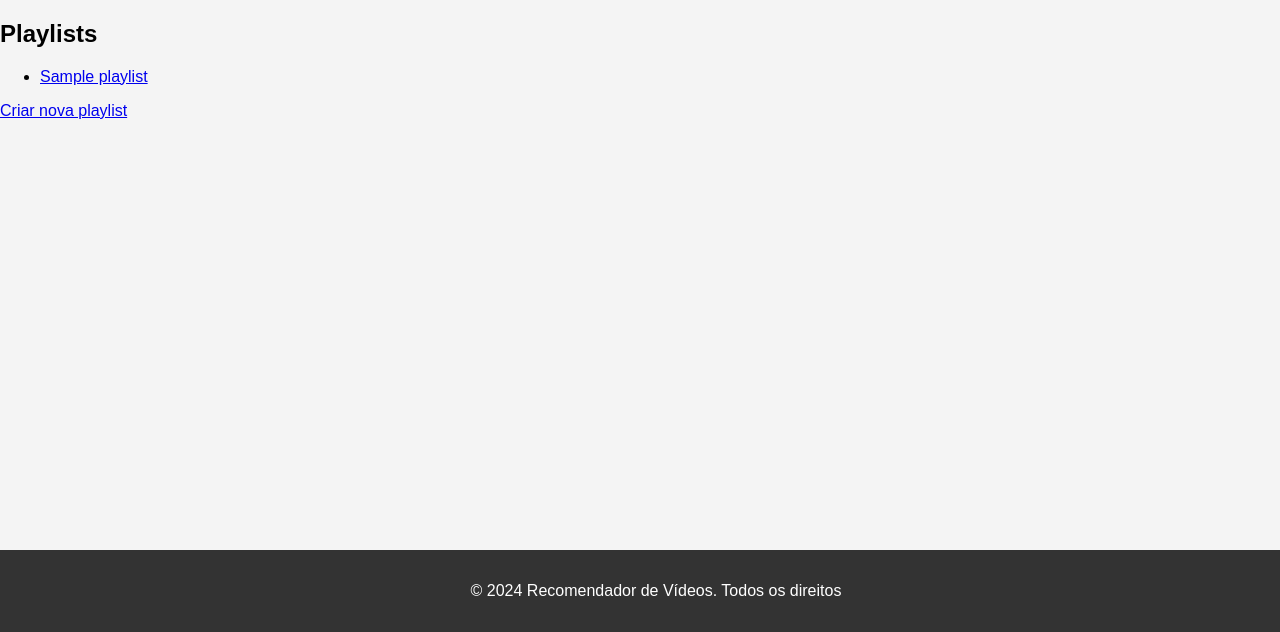
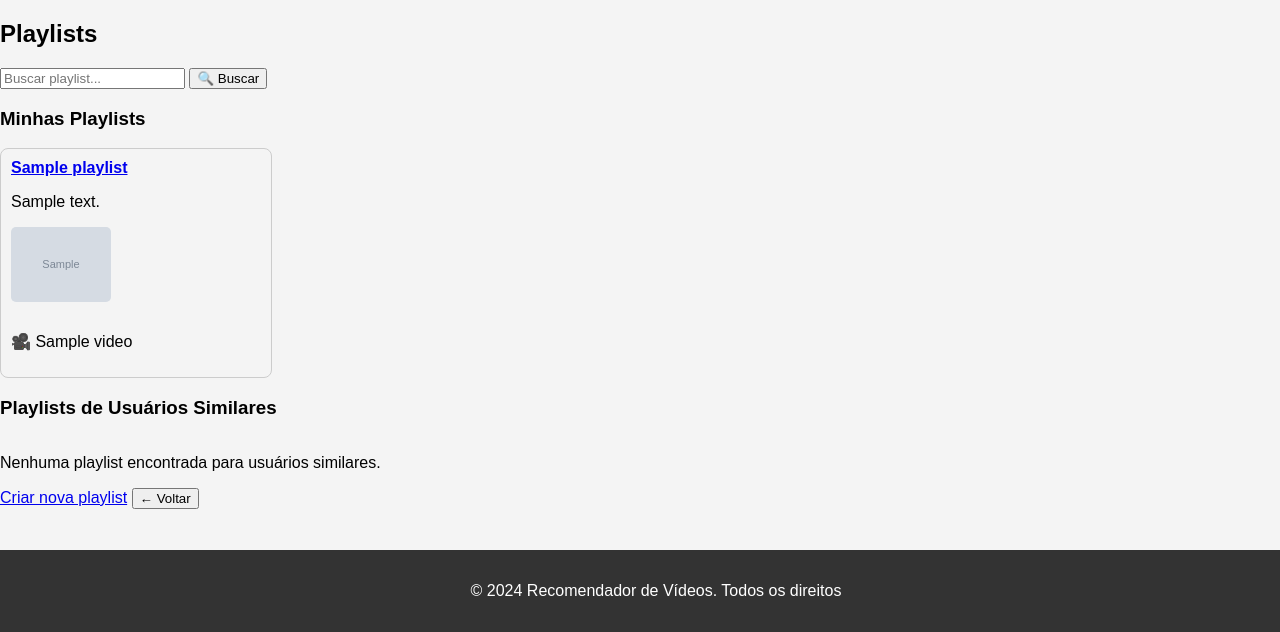
Before and after one commit to GetJose/SR_YT_collab, a Django app: page /playlists/ in a window 1280 px wide. Shown: the part 168-800 px from the top of the page. Run offline with Django 5.2, Linux system fonts and the light colour scheme; a user stored in the database is signed in; tables that the repository leaves empty hold one stand-in row (values such as "Sample post"); grey boxes marked "Sample" are stand-in pictures; parts of the project's set-up code (start-up, migrations or seed data) failed here and were passed over.

Commit message:
changing the way playlists are listed, and the way videos are sent to them

```diff
--- a/recomendador_videos/playlists/views/lista.py
+++ b/recomendador_videos/playlists/views/lista.py
@@ -2,9 +2,33 @@ from django.shortcuts import render
 from django.contrib.auth.mixins import LoginRequiredMixin
 from django.views import View
 from ..models import Playlist
+from django.db.models import Q
+from recomendador_videos.recomendacao.services.similaridade import calcular_similaridade_usuarios
 
 class ListaPlaylistsView(LoginRequiredMixin, View):
     template_name = 'apps/playlists/lista_playlists.html'
+
     def get(self, request):
-        playlists = Playlist.objects.all()
-        return render(request, self.template_name, {'playlists': playlists})
+        query = request.GET.get("q", "")
+        usuario = request.user
+
+        # 1️⃣ Playlists do próprio usuário
+        minhas_playlists = Playlist.objects.filter(usuario=usuario)
+
+        # 2️⃣ Pesquisar playlists por nome ou descrição (todas as playlists do BD)
+        if query:
+            playlists_pesquisa = Playlist.objects.filter(Q(nome__icontains=query) | Q(descricao__icontains=query))
+        else:
+            playlists_pesquisa = Playlist.objects.none()
+
+        # 3️⃣ Playlists de usuários semelhantes
+        similaridade = calcular_similaridade_usuarios(usuario)
+        usuarios_similares = list(similaridade.keys())[:3]
+        playlists_similares = Playlist.objects.filter(usuario__in=usuarios_similares)
+
+        return render(request, self.template_name, {
+            "minhas_playlists": minhas_playlists,
+            "playlists_pesquisa": playlists_pesquisa,
+            "playlists_similares": playlists_similares,
+            "query": query
+        })
--- a/recomendador_videos/static/css/main.css
+++ b/recomendador_videos/static/css/main.css
@@ -451,6 +451,15 @@ nav ul .submenu li a:hover {
     background-color: #c62828;
   }
 
+  .playlist-container { display: flex; flex-wrap: wrap; gap: 10px; }
+  .playlist-item { border: 1px solid #ccc; padding: 10px; border-radius: 8px; width: 250px; }
+  .more-videos { color: gray; font-style: italic; }
+  .playlist-thumbnail {
+    width: 100px;
+    height: auto;
+    border-radius: 5px;
+    margin-bottom: 10px;
+}
 
 /* Responsividade */
 @media (max-width: 768px) {
--- a/recomendador_videos/templates/apps/playlists/adicionar_video.html
+++ b/recomendador_videos/templates/apps/playlists/adicionar_video.html
@@ -28,7 +28,7 @@
 
 
         <button type="submit" class="btn btn-primary mt-3">Adicionar</button>
-        <a href="{% url 'detalhe_playlist' playlist.id %}" class="btn btn-secondary mt-3">Voltar</a>
+        <button class="btn btn-secondary" onclick="history.back()">← Voltar</button>
     </form>
 </div>
 
--- a/recomendador_videos/templates/apps/playlists/deletar_playlist.html
+++ b/recomendador_videos/templates/apps/playlists/deletar_playlist.html
@@ -5,5 +5,6 @@
 <form method="post">
     {% csrf_token %}
     <button type="submit">Confirmar</button>
+    <button class="btn btn-secondary" onclick="history.back()">← Voltar</button>
 </form>
 {% endblock %}
--- a/recomendador_videos/templates/apps/playlists/editar_playlist.html
+++ b/recomendador_videos/templates/apps/playlists/editar_playlist.html
@@ -29,6 +29,7 @@
         </li>
     {% endfor %}
 </ul>
+<button class="btn btn-secondary" onclick="history.back()">← Voltar</button>
 <script>
     const atualizarOrdemUrl = "{% url 'atualizar_ordem_videos' %}";
     const csrfToken = "{{ csrf_token }}";
--- a/recomendador_videos/templates/apps/playlists/lista_playlists.html
+++ b/recomendador_videos/templates/apps/playlists/lista_playlists.html
@@ -1,10 +1,26 @@
 {% extends 'base.html' %}
 {% block content %}
 <h2>Playlists</h2>
-<ul>
-    {% for playlist in playlists %}
-        <li><a href="{% url 'detalhe_playlist' playlist.id %}">{{ playlist.nome }}</a></li>
-    {% endfor %}
-</ul>
+
+<!-- Barra de Pesquisa -->
+<form method="get">
+    <input type="text" name="q" placeholder="Buscar playlist..." value="{{ query }}">
+    <button type="submit">🔍 Buscar</button>
+</form>
+<!-- Resultados da Pesquisa -->
+{% if query %}
+    <h3>Resultados da Pesquisa</h3>
+    {% include "apps/playlists/playlist_list.html" with playlists=playlists_pesquisa show_radio=False empty_message="Nenhuma playlist encontrada." %}
+{% endif %}
+
+<!-- Minhas Playlists -->
+<h3>Minhas Playlists</h3>
+{% include "apps/playlists/playlist_list.html" with playlists=minhas_playlists show_radio=False empty_message="Você ainda não criou playlists." %}
+
+<!-- Playlists de Usuários Similares -->
+<h3>Playlists de Usuários Similares</h3>
+{% include "apps/playlists/playlist_list.html" with playlists=playlists_similares show_radio=False empty_message="Nenhuma playlist encontrada para usuários similares." %}
+
 <a href="{% url 'criar_playlist' %}">Criar nova playlist</a>
+<button class="btn btn-secondary" onclick="history.back()">← Voltar</button>
 {% endblock %}
--- /dev/null
+++ b/recomendador_videos/templates/apps/playlists/playlist_list.html
@@ -0,0 +1,34 @@
+<div class="playlist-container">
+    {% for playlist in playlists %}
+        <div class="playlist-item">
+            {% if show_radio %}
+                <label>
+                    <input type="radio" name="playlist_id" value="{{ playlist.id }}" required>
+                    <strong>{{ playlist.nome }}</strong>
+                </label>
+            {% else %}
+                <a href="{% url 'detalhe_playlist' playlist.id %}">
+                    <strong>{{ playlist.nome }}</strong>
+                </a>
+            {% endif %}
+
+            <p>{{ playlist.descricao }}</p>
+
+            {% if playlist.videos.exists %}
+                <img src="{{ playlist.videos.first.video.thumbnail_url }}" alt="Capa da Playlist" class="playlist-thumbnail">
+            {% endif %}
+
+            <div class="playlist-videos">
+                {% for pv in playlist.videos.all|slice:":3" %}
+                    <p>🎥 {{ pv.video.title }}</p>
+                {% endfor %}
+
+                {% if playlist.videos.count > 3 %}
+                    <span class="more-videos">+ {{ playlist.videos.count|add:"-3" }} mais</span>
+                {% endif %}
+            </div>
+        </div>
+    {% empty %}
+        <p>{{ empty_message|default:"Nenhuma playlist encontrada." }}</p>
+    {% endfor %}
+</div>
```
Also changed, not shown: recomendador_videos/playlists/views/enviar_video.py (+12 -2 lines), recomendador_videos/templates/apps/playlists/criar_playlist.html (+7 -6 lines), recomendador_videos/templates/apps/playlists/detalhe_playlist.html (+6 -4 lines), recomendador_videos/templates/apps/playlists/enviar_video.html (+5 -6 lines).
